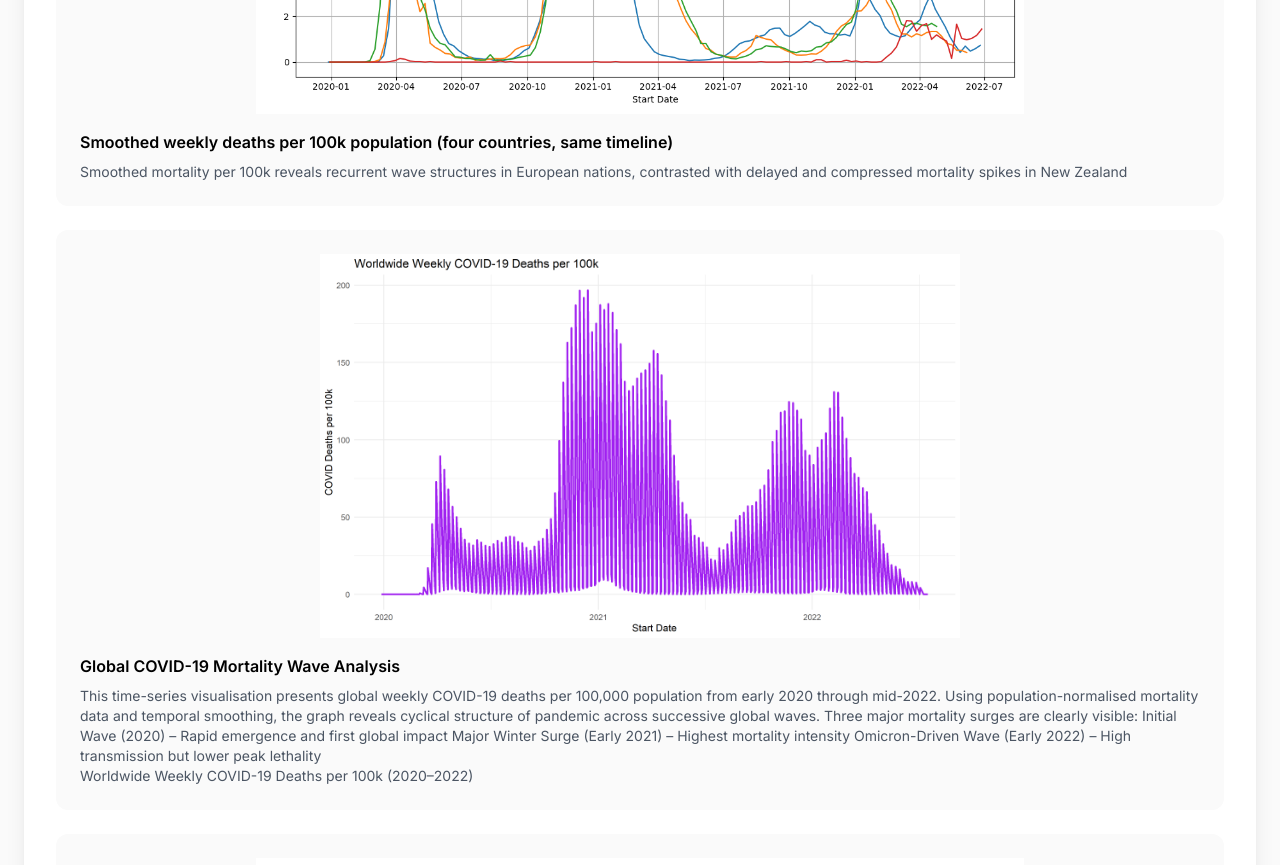
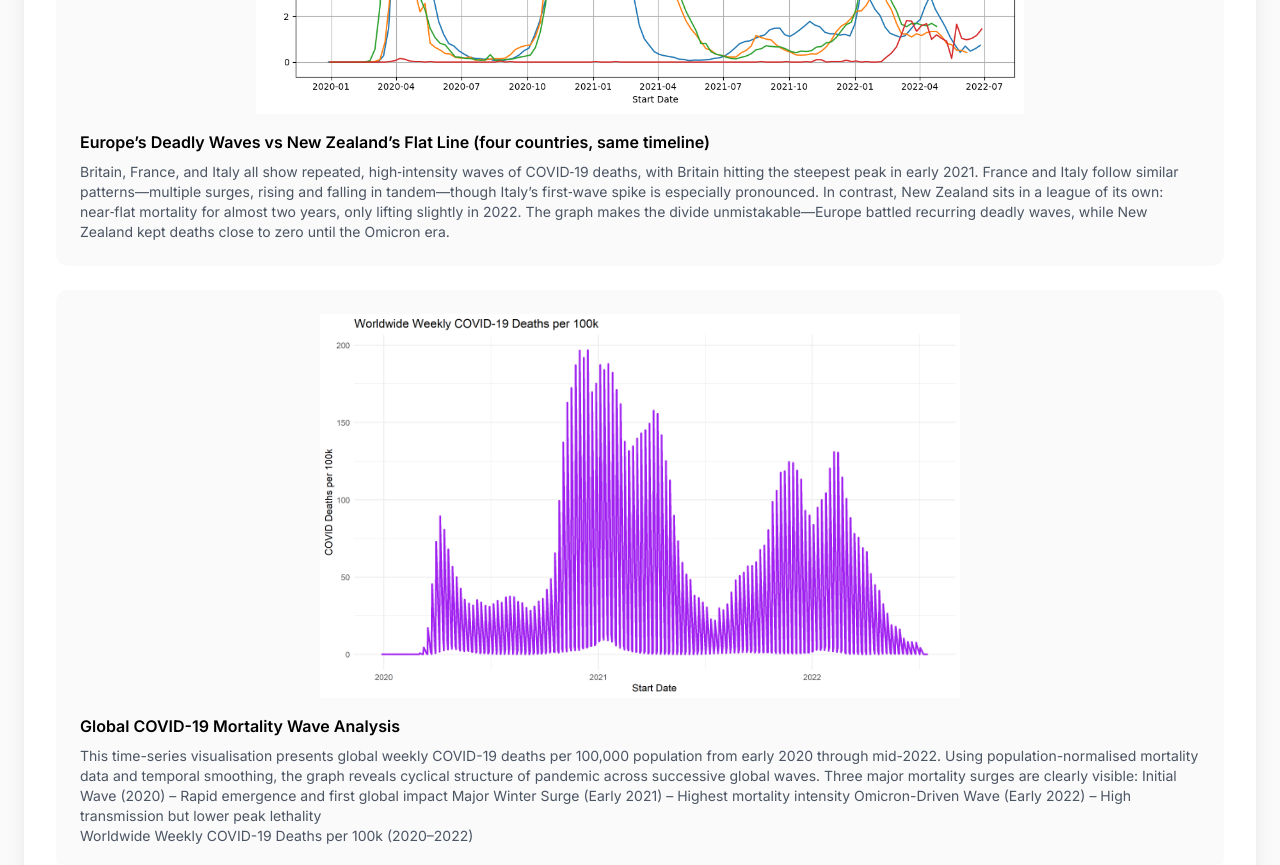
Before and after one commit to Philip-Irvine/philip-irvine.io, a website: page index.html in a window 1280 px wide. Shown: the part 4560-5425 px from the top of the page. Drawn offline with nearby package versions, Linux system fonts and the light colour scheme.

Commit message:
Update index.html

```diff
--- a/index.html
+++ b/index.html
@@ -412,8 +412,8 @@
                                              class="w-full h-96 object-contain rounded-lg mb-4"
                                              onerror="this.src='https://via.placeholder.com/400x250/1B4965/FFFFFF?text=COVID+Mortality+Graph'; console.log('COVID graph fallback loaded');"
                                              loading="lazy">
-                                        <h5 class="font-semibold mb-2">Smoothed weekly deaths per 100k population (four countries, same timeline)</h5>
-                                        <p class="text-gray-600 text-sm">Smoothed mortality per 100k reveals recurrent wave structures in European nations, contrasted with delayed and compressed mortality spikes in New Zealand </p>
+                                        <h5 class="font-semibold mb-2">Europe’s Deadly Waves vs New Zealand’s Flat Line (four countries, same timeline)</h5>
+                                        <p class="text-gray-600 text-sm">Britain, France, and Italy all show repeated, high‑intensity waves of COVID‑19 deaths, with Britain hitting the steepest peak in early 2021. France and Italy follow similar patterns—multiple surges, rising and falling in tandem—though Italy’s first‑wave spike is especially pronounced. In contrast, New Zealand sits in a league of its own: near‑flat mortality for almost two years, only lifting slightly in 2022. The graph makes the divide unmistakable—Europe battled recurring deadly waves, while New Zealand kept deaths close to zero until the Omicron era. </p>
                                     </div>
                                     <div class="bg-[#FAFAFA] p-6 rounded-xl">
                                         <img src="https://raw.githubusercontent.com/Philip-Irvine/philip-irvine.io/main/images/worldwide_covid_deaths_per100k.png"
```
